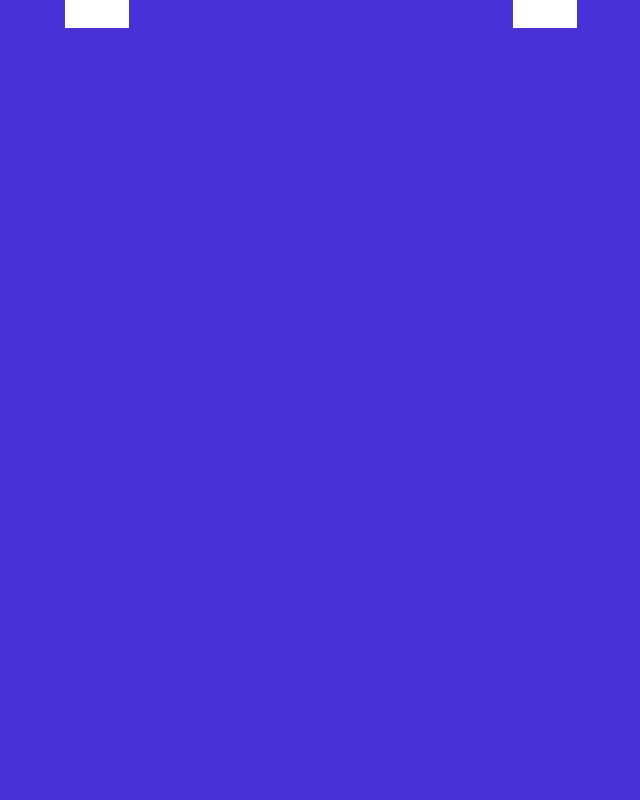
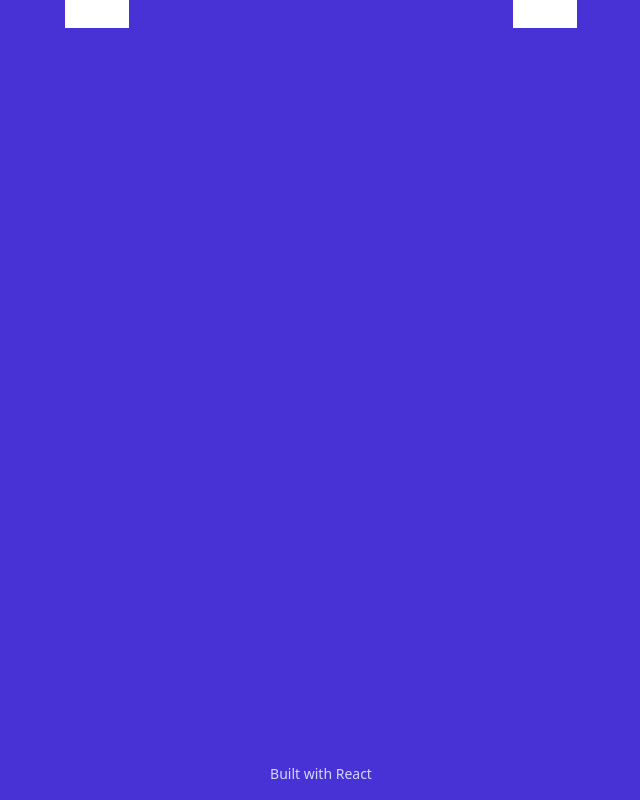
Before and after one commit to adrianHards/adrianhards.github.io, a React (Create React App) app: page / in a window 1280 px wide. Shown: the part 2192-2992 px from the top of the page, without its empty margins (319-959 px from the left). Before the commit the page ends 2956 px from the top, so only its background shows below. Built offline with nearby package versions, Linux system fonts and the light colour scheme; a web font is replaced by a local one.

Commit message:
add footer

```diff
--- a/src/App.js
+++ b/src/App.js
@@ -2,6 +2,7 @@ import Nav from './components/Navbar';
 import Header from './components/Header';
 import About from './components/About';
 import Projects from './components/Projects';
+import Footer from './components/Footer';
 import { Element } from 'react-scroll'
 
 function App() {
@@ -15,6 +16,7 @@ function App() {
       <Element name="projects">
         <Projects />
       </Element>
+      <Footer />
     </div>
   );
 }
--- /dev/null
+++ b/src/components/Footer.js
@@ -0,0 +1,11 @@
+function Footer() {
+  return (
+    <footer class="">
+      <span class="block text-sm text-[#D2D9FF] md:text-center mb-4">
+        <a href="https://github.com/adrianHards/react-portfolio" class="hover:text-[#F7C58A]">Built with React</a>
+      </span>
+    </footer>
+  );
+}
+
+export default Footer;
--- a/src/components/Header.js
+++ b/src/components/Header.js
@@ -24,7 +24,7 @@ function Header() {
           </div>
           <div class="text-[#d2d8ff] text-l  font-light pb-8 w-[580px]">
             Passionate about teaching, collaborations and creating exciting interactive web experiences.
-            Want to work together or need an extra hand at a hackathon? Let's get in touch!
+            Want to work together or need an extra hand at a hackathon? <br /> Let's get in touch!
           </div>
           <a href="mailto:adrian.hards@ahards.com" class="text-sm font-light text-[#F7C58A] px-4 py-3 border border-[#F7C58A] hover:bg-[#F7C58A]/10 rounded">
             Say hi
```
